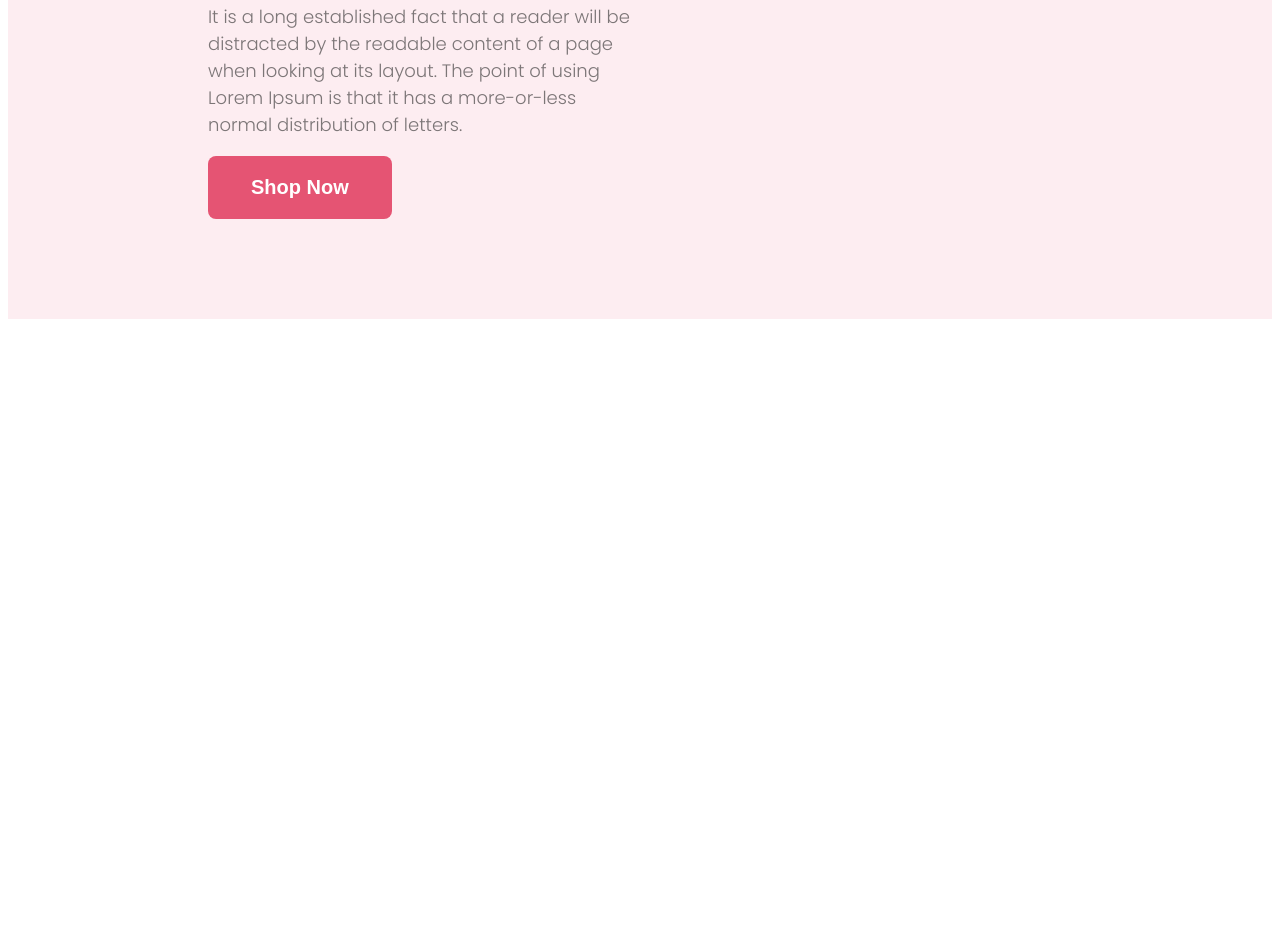
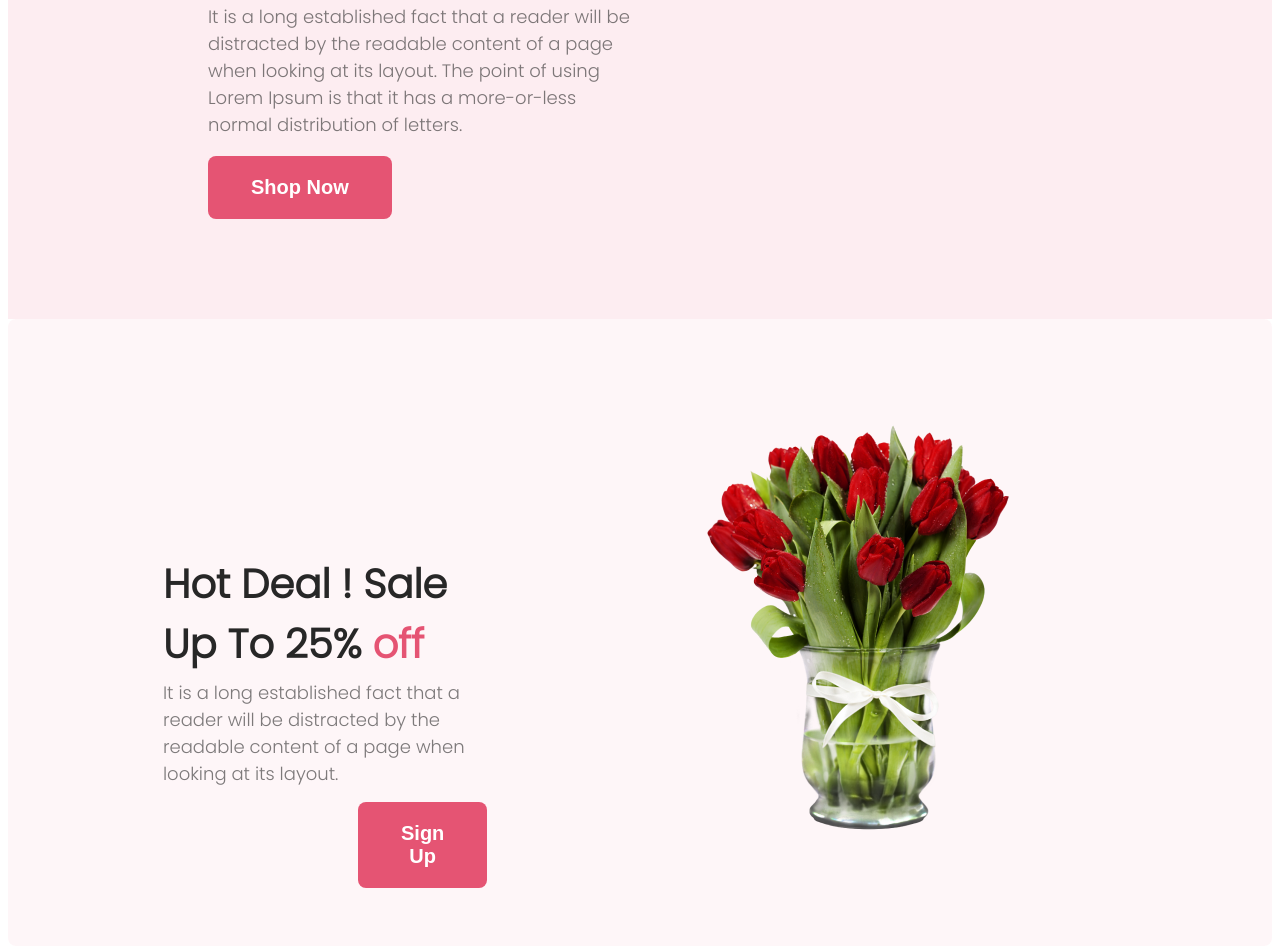
Before and after one commit to salabibne/assignment-flowershop, a plain HTML site: page index.html in a window 1280 px wide. Shown: the part 888-1837 px from the top of the page. Before the commit the page ends 1215 px from the top, so only its background shows below. Drawn offline with Linux system fonts and the light colour scheme.

Commit message:
dealsection

```diff
--- a/index.html
+++ b/index.html
@@ -33,7 +33,28 @@
 
 
     </header>
-    <main></main>
+    <main>
+        <section class="dealsection">
+            <div class="dealparent">
+                <div class="dealchild1">
+                    <h1 class="dealtitle">Hot Deal ! Sale Up To 25% <span class="off">off</span></h1>
+                    <p class="dealp">
+                        It is a long established fact that a reader will be distracted by the readable content of a page when looking at its layout.
+                    </p>
+                    <button class="btn btnpos">Sign Up</button>
+                </div>
+                <div class="dealchild2">
+                    <img src="./images/pngwing 8.png">
+                </div>
+
+
+            </div>
+
+        </section>
+
+
+        </section>
+    </main>
     <footer></footer>
 
 </body>
--- a/styles/flower.css
+++ b/styles/flower.css
@@ -49,3 +49,53 @@ background: #E55473;
 padding:20px 43px;
 border:none
 }
+.off{
+    color:#E55473;
+}
+.dealparent{
+    display:flex;
+
+    /* justify-content: space-between; */
+    gap:215px
+
+
+}
+.dealtitle{
+
+
+color: #272727;
+
+font-size: 40px;
+font-style: normal;
+font-weight: 800;
+margin:230px 0px 0px 150px;
+padding:5px;
+
+}
+.dealp{
+    color: rgba(39, 39, 39, 0.60);
+
+
+font-size: 18px;
+
+font-weight: 400;
+margin:0px 0px 10px 155px;
+/* padding:5px; */
+
+}
+
+
+/* .btnpos{ */
+
+.dealchild2{
+    margin:100px 300px 100px 0px;
+}
+
+.dealsection{
+    border-radius: 8px;
+background: rgba(229, 84, 115, 0.05);
+}
+.btnpos{
+    margin:0px 0px 0px  350px;
+    margin-top: 5px;
+}
```
